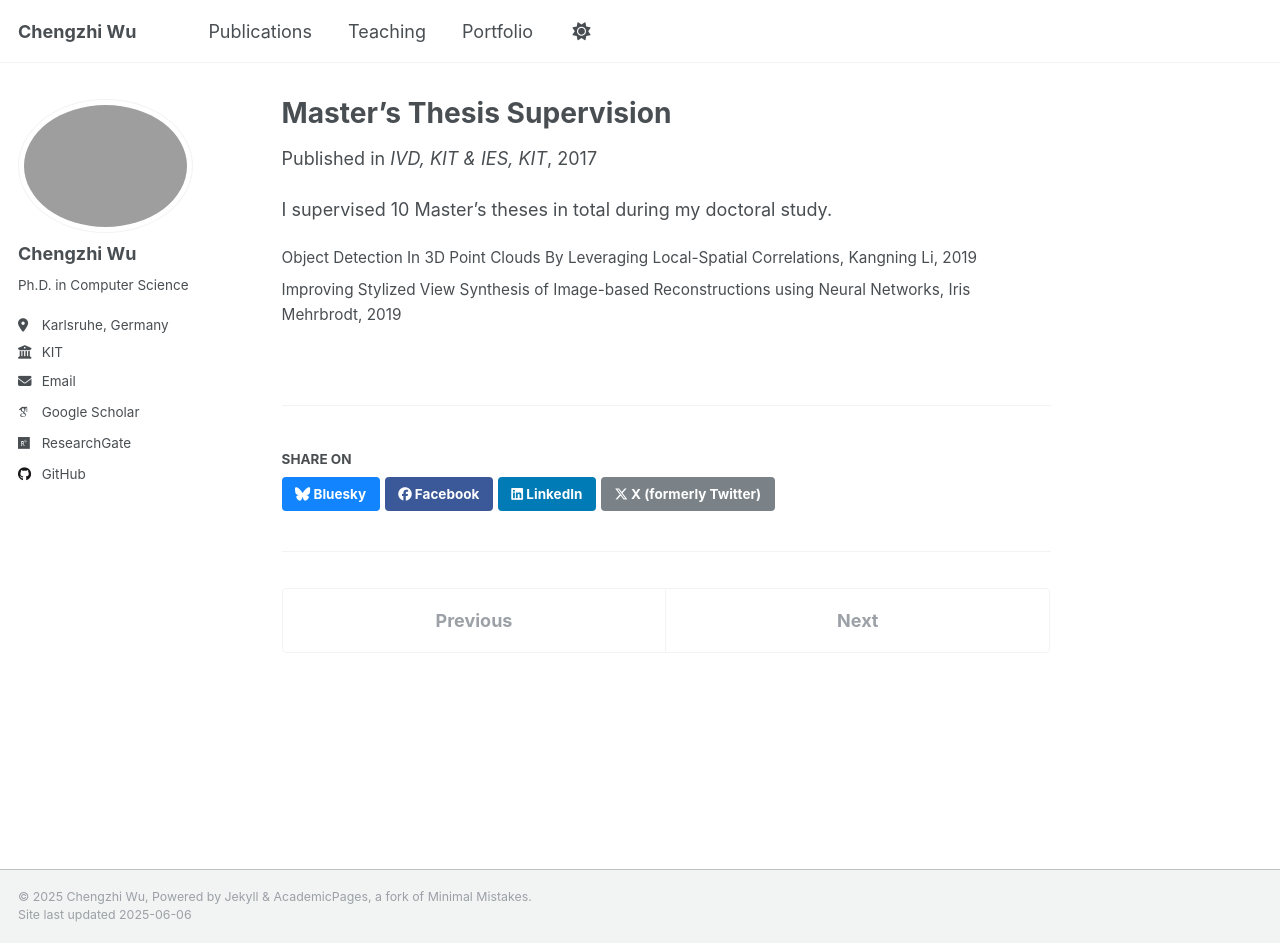
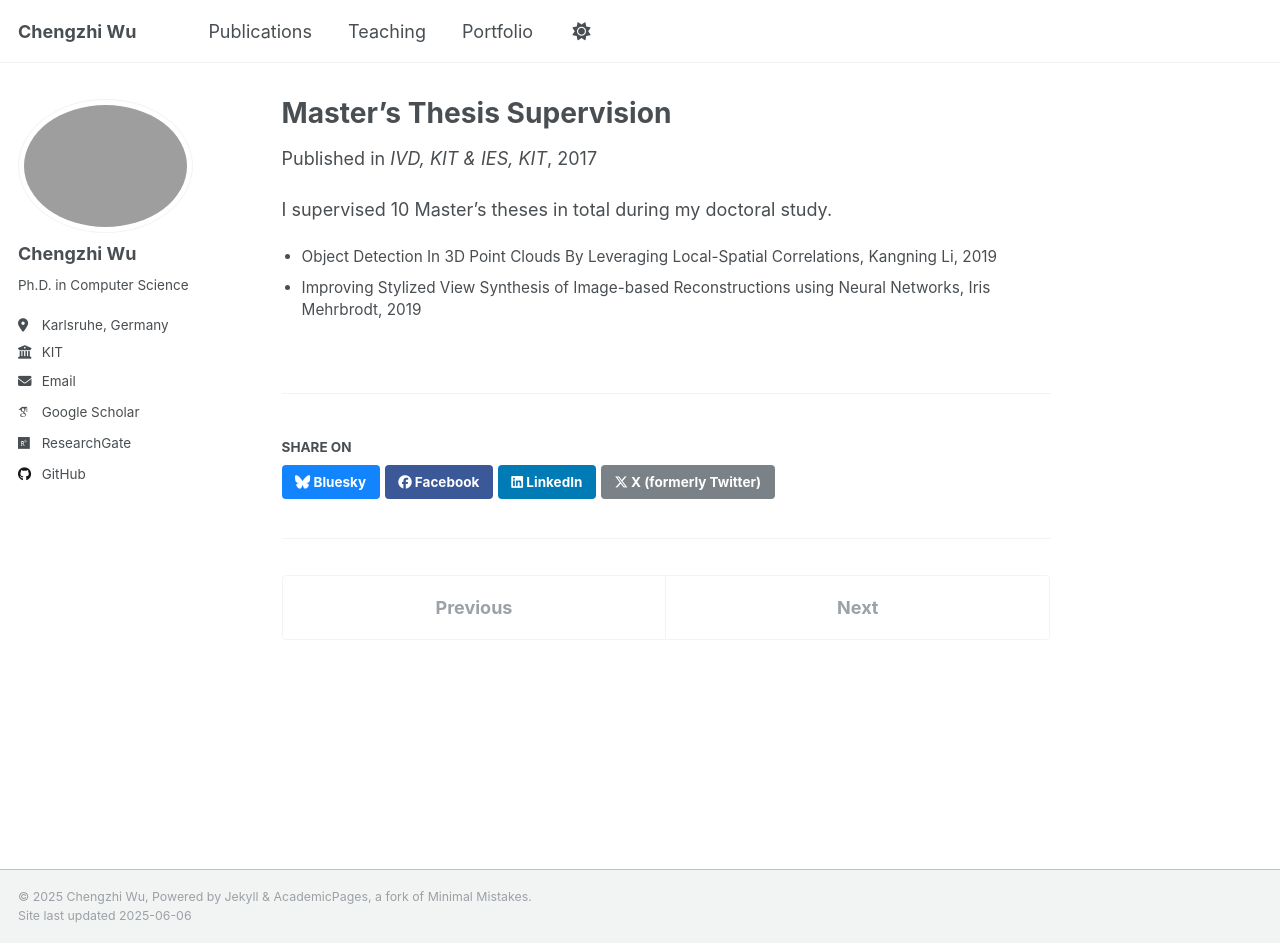
Before and after one commit to stevenczwu/stevenczwu.github.io, a Jekyll site: the page built from _teaching/MA-Supervision.md, in a window 1280 px wide and 943 px high. Built offline with Jekyll 4.4.1, drawn with Linux system fonts in a browser that asks for light colours; some web fonts are replaced.

Commit message:
update teaching

```diff
--- a/_teaching/MA-Supervision.md
+++ b/_teaching/MA-Supervision.md
@@ -12,7 +12,7 @@
 
 I supervised 10 Master’s theses in total during my doctoral study.
 
-<ul style="list-style: none; padding-left: 0; font-size: 0.85em; line-height: 1.6;">
+<ul style="list-style-type: disc; padding-left: 20px; font-size: 0.85em; margin: 0;">
     <li>Object Detection In 3D Point Clouds By Leveraging Local-Spatial Correlations, Kangning Li, 2019</li>
     <li>Improving Stylized View Synthesis of Image-based Reconstructions using Neural Networks, Iris Mehrbrodt, 2019</li>
 </ul>
```
